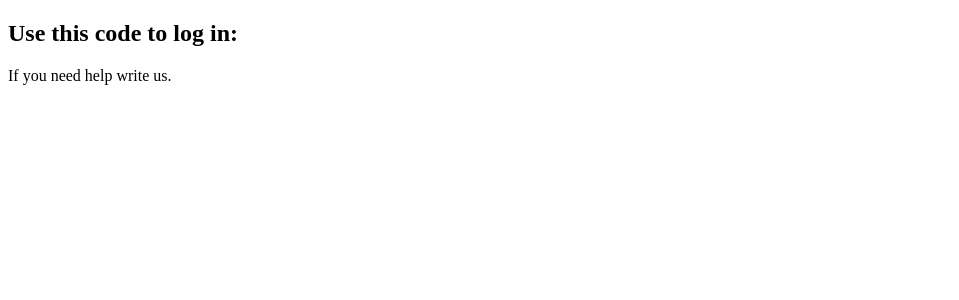
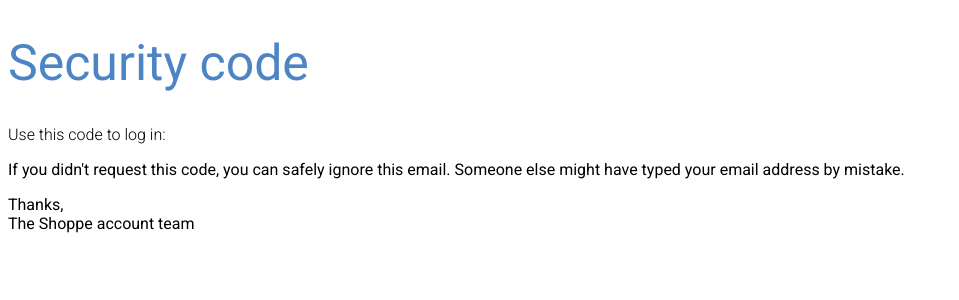
Before and after one commit to ShoppeOrg/shoppe, a Django app: template backend/templates/email_callback_token_template.html in a window 1280 px wide. Shown: the top 300 px of the page, without its empty margins (0-959 px from the left). Run offline with Django 4.2, Linux system fonts and the light colour scheme; the template is opened without the code that fills it, so the values that code supplies are empty.

Commit message:
style email

```diff
--- a/backend/templates/email_callback_token_template.html
+++ b/backend/templates/email_callback_token_template.html
@@ -1,15 +1,20 @@
 <!DOCTYPE html>
 <html lang="en">
 <head>
+
+    <link rel="preconnect" href="https://fonts.googleapis.com">
+    <link rel="preconnect" href="https://fonts.gstatic.com" crossorigin>
+    <link href="https://fonts.googleapis.com/css2?family=Inter:wght@400;700&family=Roboto:wght@300;400&display=swap" rel="stylesheet">
+
     <meta charset="UTF-8">
     <title>Shoppe Login Token</title>
 </head>
-<body>
-    <h2>Use this code to log in: {{ callback_token }}</h2>
-    <!-- DO NOT DELETE {{ callback_token }} -->
-    <!-- IT IS USED FOR TEMPLATE RENDERING -->
-    <!-- WHILE COMMITTING CODE REMOVE THESE COMMENTS -->
-        <!-- WHILE COMMITTING CODE REMOVE THESE COMMENTS -->
-    <p>If you need help write us.</p>
+<body style="font-family: 'Roboto', sans-serif;
+" >
+    <h1 style="color:rgb(77, 132, 196);  font-weight: 400;  font-size: 50px;">Security code</h1>
+    <h2 style="font-weight: lighter;  font-size: 16px;" >Use this code to log in: <span style="font-weight: bold; font-size: 16px;">{{ callback_token }}</span></h2>
+    <p style="font-size: 16px;">If you didn't request this code, you can safely ignore this email. Someone else might have typed your email address by mistake.</p>
+    <p style="font-size: 16px;">Thanks,<br>The Shoppe account team</p>
+
 </body>
 </html>
```
Also changed, not shown: 1 other file.
